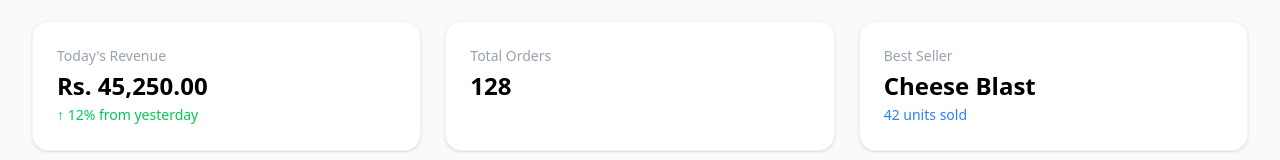
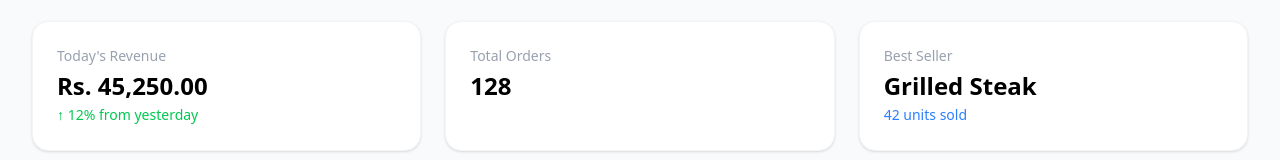
Before and after one commit to Thushara1020/Burger_Haven_POS, an Angular app: page / in a window 1280 px wide. Shown: the part 195-355 px from the top of the page. Built offline with nearby package versions, Linux system fonts and the light colour scheme.

Commit message:
update best seller display name

```diff
--- a/src/app/component/additems/additems.component.ts
+++ b/src/app/component/additems/additems.component.ts
@@ -25,8 +25,8 @@ export class AdditemsComponent implements OnInit {
       status: ['available', [Validators.required]],
       price: [null, [Validators.required, Validators.min(0)]],
       filter: ['Food', [Validators.required]]
+    });
 
-    });
   }
 
 onSubmit() {
--- a/src/app/component/dashboard/dashboard.component.html
+++ b/src/app/component/dashboard/dashboard.component.html
@@ -32,7 +32,7 @@
       </div>
       <div class="bg-white p-6 rounded-2xl shadow-sm border border-gray-100">
         <p class="text-gray-400 text-sm font-medium">Best Seller</p>
-        <h3 class="text-2xl font-bold mt-1">Cheese Blast</h3>
+        <h3 class="text-2xl font-bold mt-1">Grilled Steak</h3>
         <span class="text-blue-500 text-sm font-medium">42 units sold</span>
       </div>
     </div>
```
